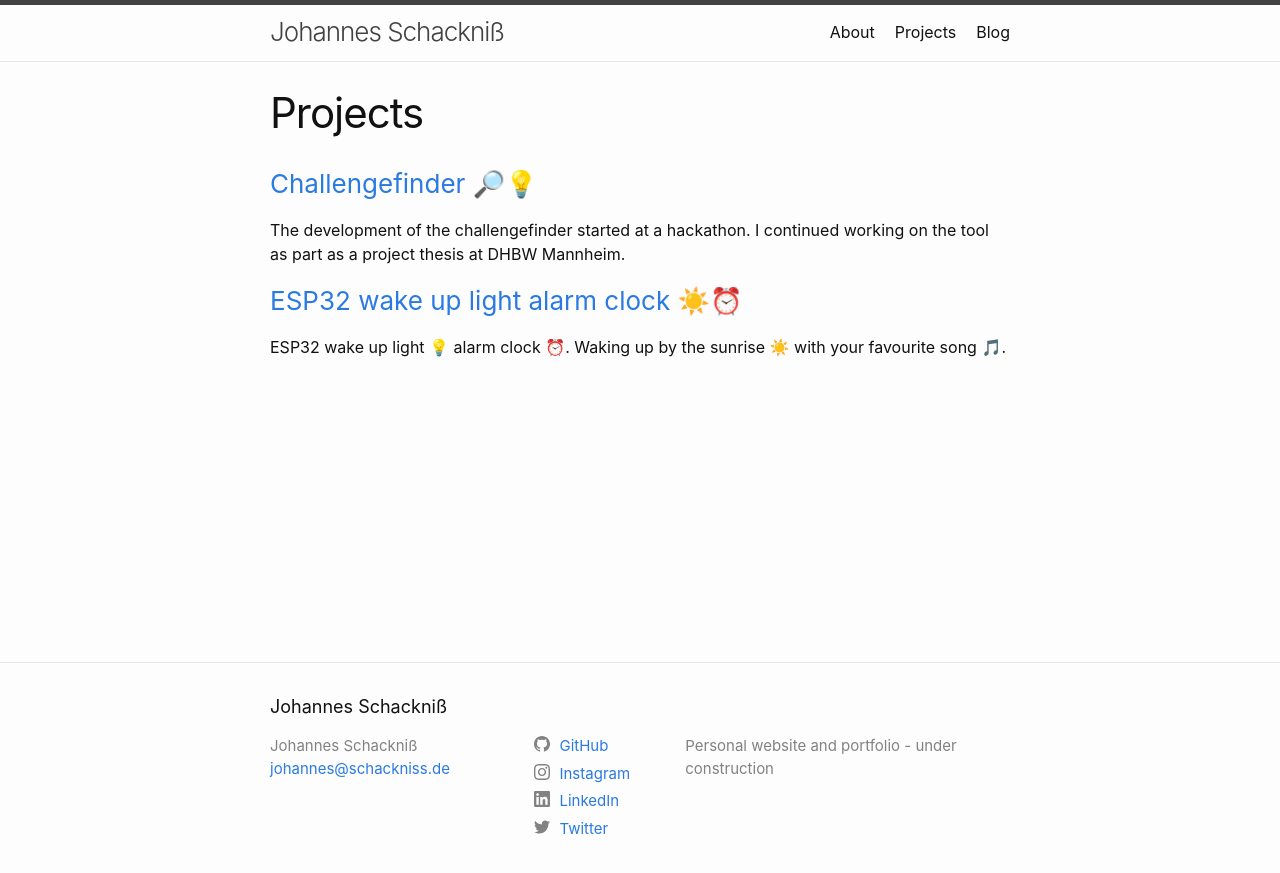
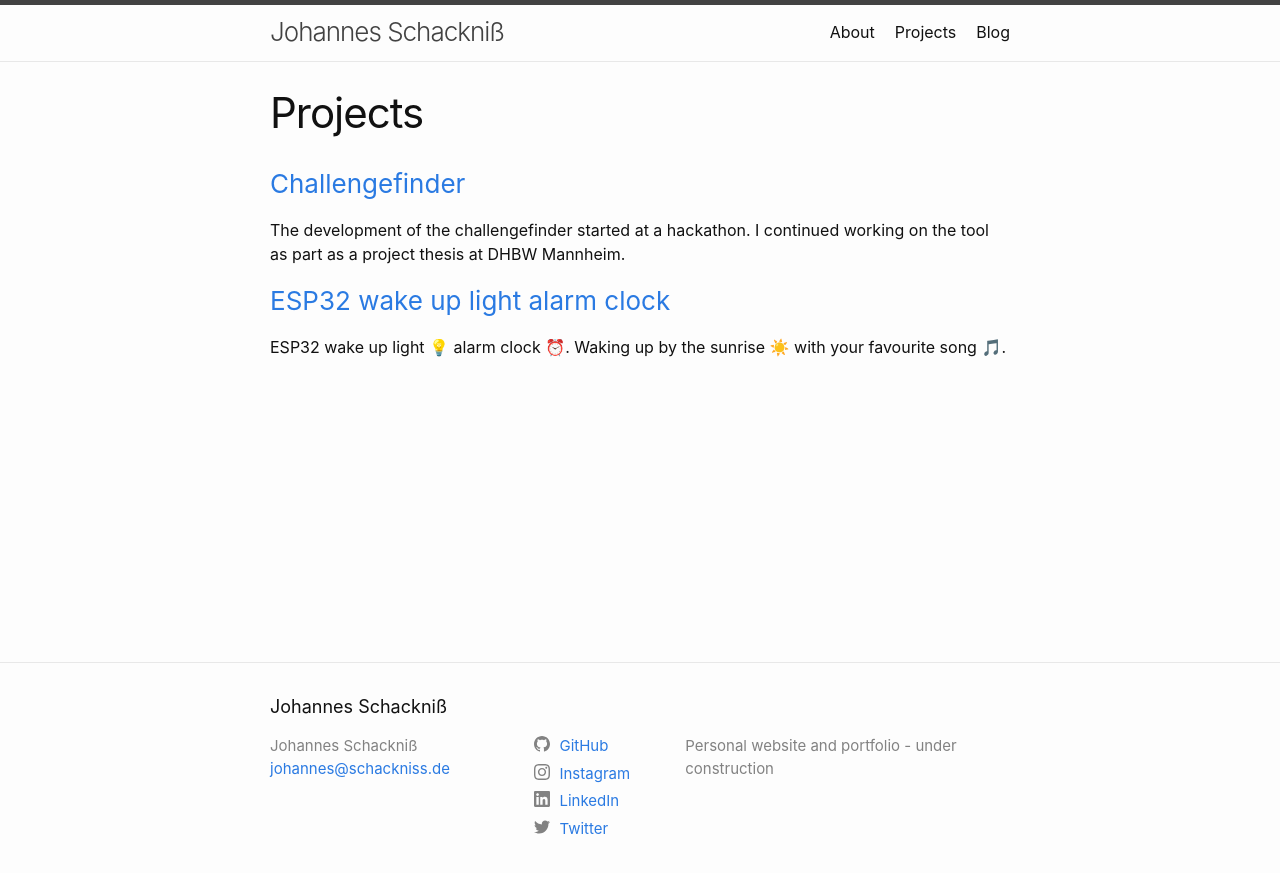
Before and after one commit to schackniss/schackniss.de, a Jekyll site: the page built from projects.md, in a window 1280 px wide. Shown: the top 873 px of the page. Built offline with Jekyll 4.4.1, drawn with Linux system fonts in a browser that asks for light colours.

Commit message:
[Change] displayed text frome name to title

```diff
--- a/projects.md
+++ b/projects.md
@@ -7,7 +7,7 @@ permalink: /projects/
 {% for project in site.projects %}
   <h3>
     <a href="{{ project.url }}">
-      {{ project.name }}
+      {{ project.title }}
     </a>
   </h3>
   <p>{{ project.description | markdownify }}</p>
```
